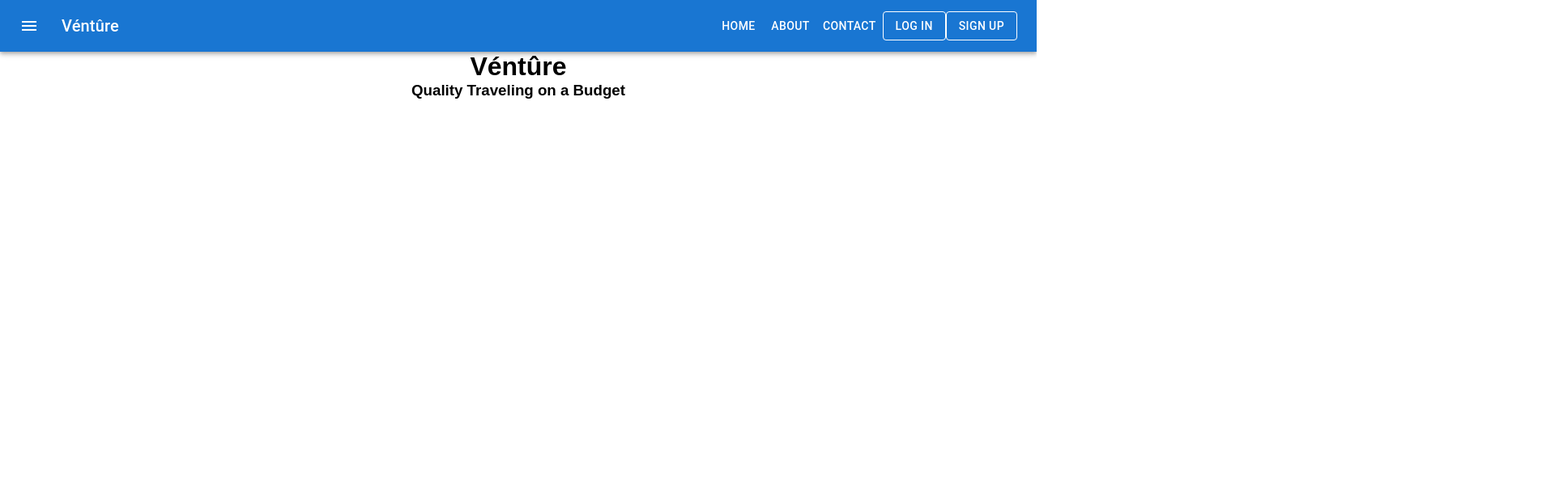
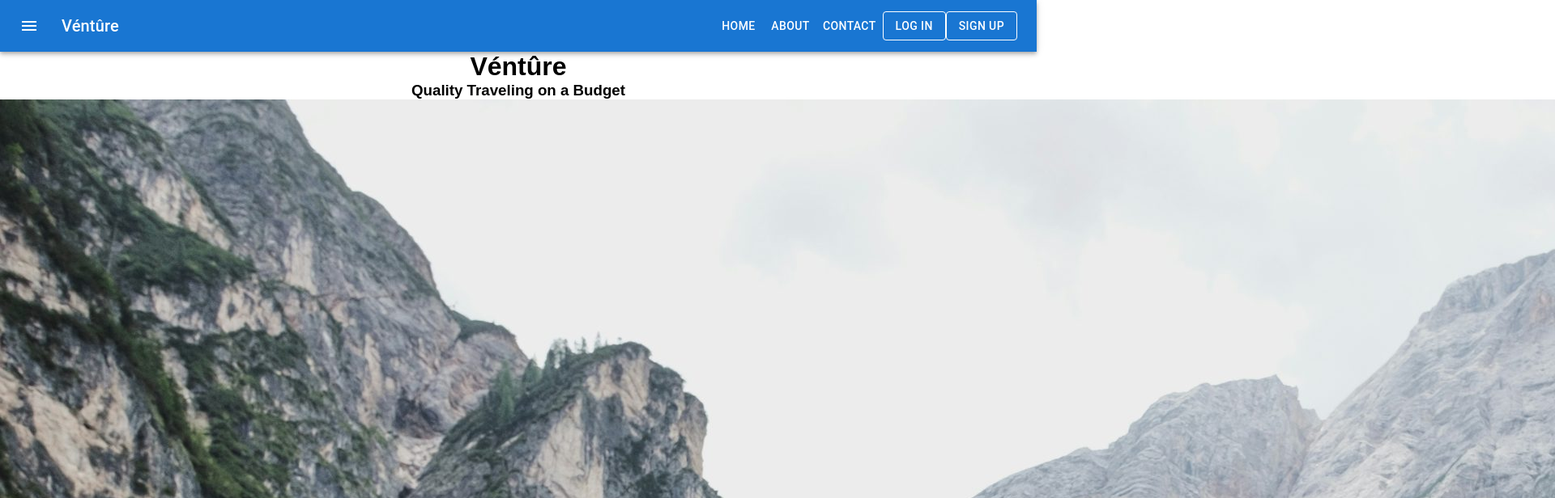
Before and after one commit to Codesmith-Reinforcement-Project/Travel-Doer, a React (Vite) app in the folder client/: page / in a window 1280 px wide. Shown: the top 616 px of the page at 81% size, 1920 px wide, since content can reach past the window. Built offline with nearby package versions, Linux system fonts and the light colour scheme.

Commit message:
completed implementation of sign up and login

```diff
--- a/client/src/index.css
+++ b/client/src/index.css
@@ -108,7 +108,6 @@ button:hover {
 
 /********** NOT FOUND ***********/
 .notfound-container {
-  background: url('./assets/notfound.jpeg') no-repeat center center fixed;
   background-size: cover;
   height: 100vh;
   display: flex;
@@ -124,3 +123,15 @@ button:hover {
 }
 
 /********** NOT FOUND ***********/
+
+/********** HOMEPAGE ***********/
+.homepage-container {
+  width: 100%;
+  aspect-ratio: 100 / 29;
+}
+
+.homepage_img {
+  display:flex;
+  justify-content:center;
+}
+/********** HOMEPAGE ***********/
--- a/client/src/pages/Home.jsx
+++ b/client/src/pages/Home.jsx
@@ -1,11 +1,12 @@
 const homepage = () => {
   return (
-    <div>
+    <div className = 'homepage-container'>
         <h1 className = 'home-div'> Véntûre
         </h1>
         <h3 className = 'home-div'>
             Quality Traveling on a Budget
         </h3>
+        <img className = 'homepage_img' src = '../assets/homepage.jpeg'></img>
     </div>
   );
 };
```
Also changed, not shown: client/assets/homepage.jpeg (added), client/assets/notfound.jpeg (deleted).
